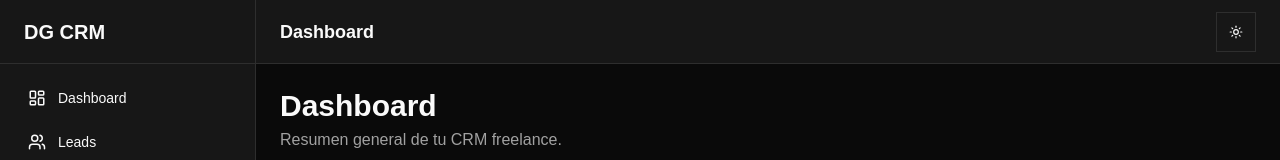
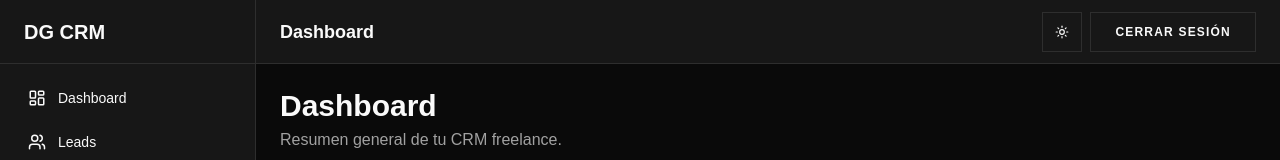
Before and after one commit to Deika79/dg-webstudio-crm, a Next.js app: page / in a window 1280 px wide. Shown: the top 160 px of the page. Built offline with nearby package versions, Linux system fonts and the light colour scheme; no server answers; the database is empty.

Commit message:
Protect CRM routes with middleware and add logout functionality

```diff
--- /dev/null
+++ b/src/components/auth/logout-button.tsx
@@ -0,0 +1,20 @@
+"use client";
+
+import { signOut } from "next-auth/react";
+
+import { Button } from "@/components/ui/button";
+
+export function LogoutButton() {
+  return (
+    <Button
+      variant="outline"
+      onClick={() =>
+        signOut({
+          callbackUrl: "/login",
+        })
+      }
+    >
+      Cerrar sesión
+    </Button>
+  );
+}
--- a/src/components/layout/header.tsx
+++ b/src/components/layout/header.tsx
@@ -1,15 +1,20 @@
 "use client";
 
 import { useEffect, useState } from "react";
+
 import { Moon, Sun } from "lucide-react";
+
 import { useTheme } from "next-themes";
 
 import { Button } from "@/components/ui/button";
 
+import { LogoutButton } from "@/components/auth/logout-button";
+
 export function Header() {
   const { theme, setTheme } = useTheme();
 
-  const [mounted, setMounted] = useState(false);
+  const [mounted, setMounted] =
+    useState(false);
 
   useEffect(() => {
     setMounted(true);
@@ -35,11 +40,16 @@ export function Header() {
         </h2>
       </div>
 
+      <div className="flex items-center gap-2">
         <Button
           variant="outline"
           size="icon"
           onClick={() =>
-          setTheme(theme === "dark" ? "light" : "dark")
+            setTheme(
+              theme === "dark"
+                ? "light"
+                : "dark"
+            )
           }
         >
           {theme === "dark" ? (
@@ -48,6 +58,9 @@ export function Header() {
             <Moon size={18} />
           )}
         </Button>
+
+        <LogoutButton />
+      </div>
     </header>
   );
 }
--- /dev/null
+++ b/src/middleware.ts
@@ -0,0 +1,8 @@
+export { auth as middleware } from "@/auth";
+
+export const config = {
+  matcher: [
+    "/",
+    "/leads/:path*",
+  ],
+};
```
Lines whose indentation alone changed are shown as unchanged.
